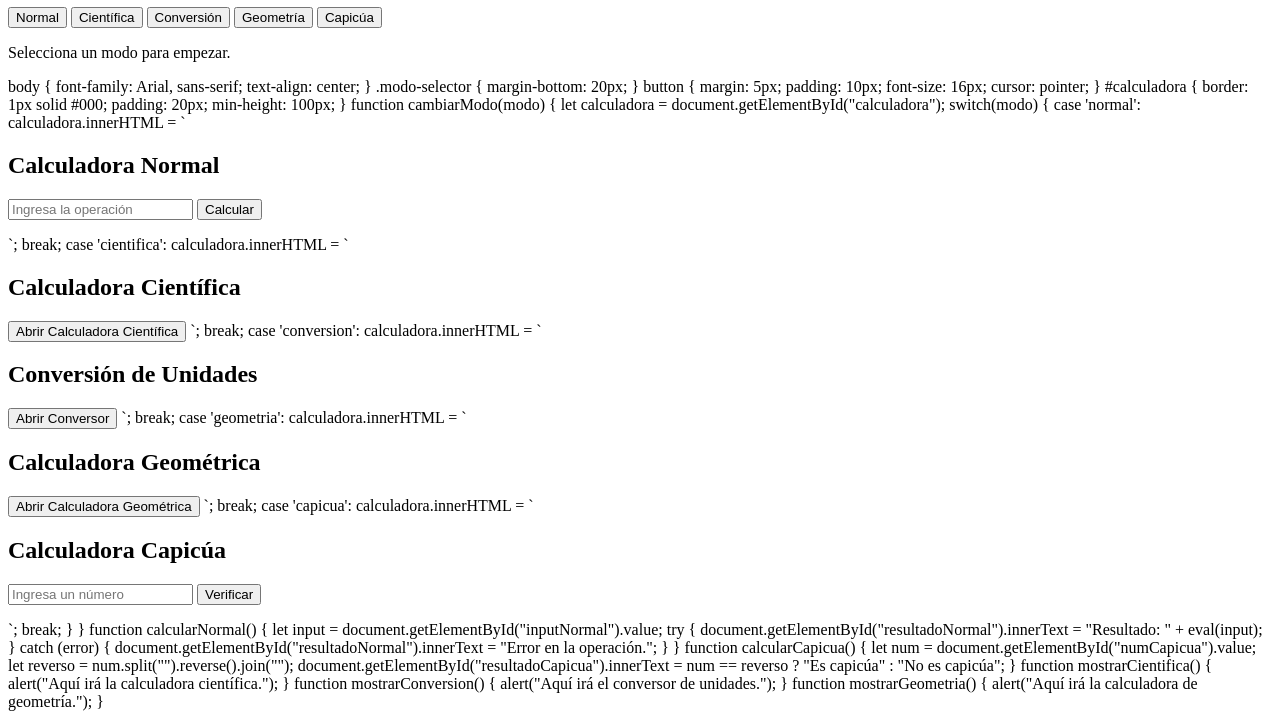
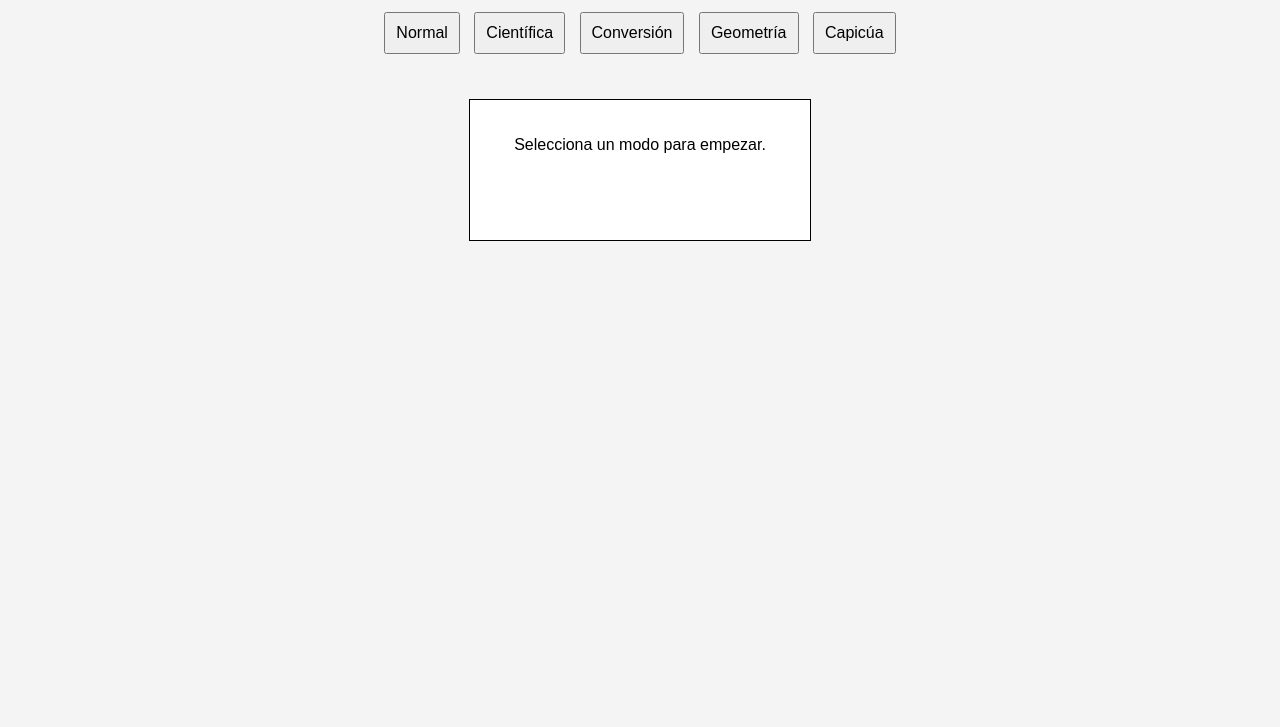
Before and after one commit to Manu0813mathsandcience/calculator, a plain HTML site: page index.html in a window 1280 px wide. Shown: the part 73-800 px from the top of the page. Drawn offline with Linux system fonts and the light colour scheme.

Commit message:
Update index.html

```diff
--- a/index.html
+++ b/index.html
@@ -4,7 +4,34 @@
     <meta charset="UTF-8">
     <meta name="viewport" content="width=device-width, initial-scale=1.0">
     <title>Calculadora Multifuncional</title>
-    <link rel="stylesheet" href="styles.css">
+    <style>
+        body {
+            font-family: Arial, sans-serif;
+            text-align: center;
+            background-color: #f4f4f4;
+        }
+
+        .modo-selector {
+            margin-bottom: 20px;
+        }
+
+        button {
+            margin: 5px;
+            padding: 10px;
+            font-size: 16px;
+            cursor: pointer;
+        }
+
+        #calculadora {
+            border: 1px solid #000;
+            padding: 20px;
+            min-height: 100px;
+            background: white;
+            display: inline-block;
+            width: 300px;
+            margin-top: 20px;
+        }
+    </style>
 </head>
 <body>
     <h1>Calculadora Multifuncional</h1>
@@ -23,29 +50,7 @@
         <p>Selecciona un modo para empezar.</p>
     </div>
 
-    <script src="script.js"></script>
-</body>
-</html>
-body {    font-family: Arial, sans-serif;
-    text-align: center;
-}
-
-.modo-selector {
-    margin-bottom: 20px;
-}
-
-button {
-    margin: 5px;
-    padding: 10px;
-    font-size: 16px;
-    cursor: pointer;
-}
-
-#calculadora {
-    border: 1px solid #000;
-    padding: 20px;
-    min-height: 100px;
-}
+    <script>
         function cambiarModo(modo) {
             let calculadora = document.getElementById("calculadora");
 
@@ -117,3 +122,6 @@ function mostrarConversion() {
         function mostrarGeometria() {
             alert("Aquí irá la calculadora de geometría.");
         }
+    </script>
+</body>
+</html>
```
Lines whose indentation alone changed are shown as unchanged.
